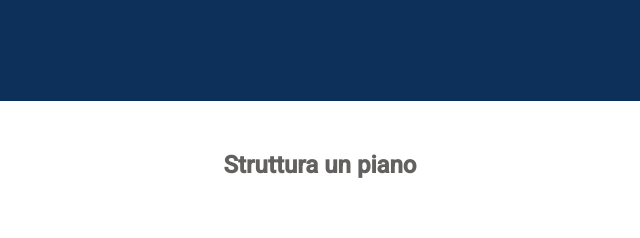
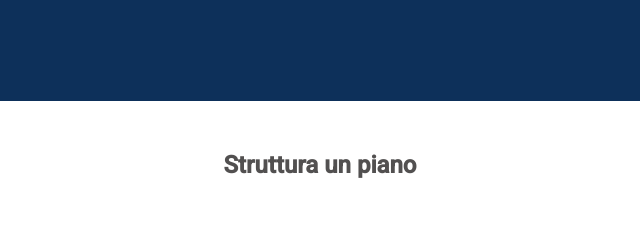
Before and after one commit to Domenico159/htmlcss-fluentify, a plain HTML site: page index.html in a window 1280 px wide. Shown: the part 3024-3262 px from the top of the page, 320-960 px from the left. Drawn offline with Linux system fonts and the light colour scheme.

Commit message:
All page completed "Fluentify"

```diff
--- a/css/style.css
+++ b/css/style.css
@@ -456,6 +456,9 @@ section .two-section .section-right a{
     width: 65px;
 }
 
+.struttura-un-piano .container h2{
+    color: rgb(82, 80, 80);
+}
 
 .struttura-un-piano .object h3{
     padding-bottom: 30px;
```
